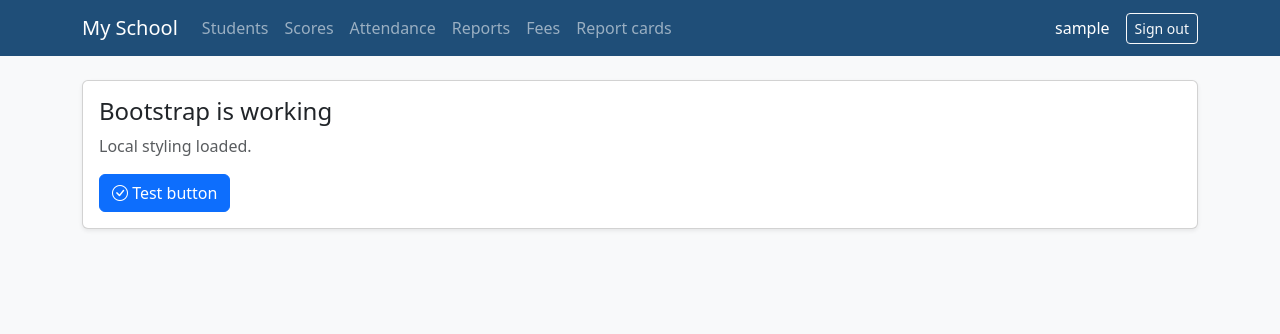
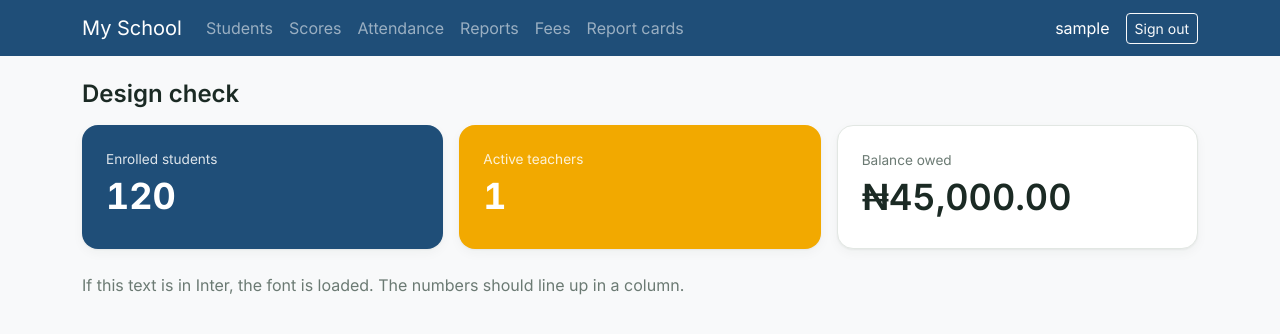
Before and after one commit to ibrocods/musab-sms, a Django app: page / in a window 1280 px wide. Shown: the top 334 px of the page. Run offline with Django 5.2, Linux system fonts and the light colour scheme; the visitor is signed in with stand-in values (Sample User, id 1); data comes from the database, SQL or seed files in the repository; some libraries are stand-ins or nearby versions.

Commit message:
UI step 1: Inter font, design tokens and derived school colours

```diff
--- a/core/views.py
+++ b/core/views.py
@@ -14,6 +14,8 @@ def school_css(request):
         ":root {\n"
         f"  --school-primary: {profile.primary_colour};\n"
         f"  --school-accent: {profile.accent_colour};\n"
+        "  --school-primary-soft: color-mix(in srgb, var(--school-primary) 12%, white);\n"
+        "  --school-accent-soft: color-mix(in srgb, var(--school-accent) 16%, white);\n"
         "}\n"
         ".navbar.bg-school { background-color: var(--school-primary) !important; }\n"
         ".btn-school { background-color: var(--school-primary); color: #fff; border: none; }\n"
--- /dev/null
+++ b/static/css/tokens.css
@@ -0,0 +1,75 @@
+/* Inter, stored locally so the school system works offline */
+@font-face {
+  font-family: 'Inter';
+  src: url('/static/vendor/inter/Inter-Regular.woff2') format('woff2');
+  font-weight: 400;
+  font-style: normal;
+  font-display: swap;
+}
+@font-face {
+  font-family: 'Inter';
+  src: url('/static/vendor/inter/Inter-Medium.woff2') format('woff2');
+  font-weight: 500;
+  font-style: normal;
+  font-display: swap;
+}
+@font-face {
+  font-family: 'Inter';
+  src: url('/static/vendor/inter/Inter-SemiBold.woff2') format('woff2');
+  font-weight: 600;
+  font-style: normal;
+  font-display: swap;
+}
+@font-face {
+  font-family: 'Inter';
+  src: url('/static/vendor/inter/Inter-Bold.woff2') format('woff2');
+  font-weight: 700;
+  font-style: normal;
+  font-display: swap;
+}
+
+/* Design tokens. Change a value here and every page follows.
+   School colours are injected by the school_css view, so they're not set here. */
+:root {
+  /* Type */
+  --font-sans: 'Inter', system-ui, -apple-system, 'Segoe UI', sans-serif;
+
+  /* Surfaces and text */
+  --surface-page: #F5F6F3;
+  --surface-card: #FFFFFF;
+  --surface-muted: #EEF1EC;
+  --text-strong: #1B2A24;
+  --text-body: #33423B;
+  --text-muted: #6B7A73;
+  --border: #E2E7E3;
+
+  /* Status (fixed across schools, so a red always means trouble) */
+  --status-ok: #2E7D4F;
+  --status-warn: #B7791F;
+  --status-danger: #B42318;
+  --status-info: #2B6CB0;
+
+  /* Shape and space */
+  --radius-sm: 8px;
+  --radius-md: 12px;
+  --radius-lg: 16px;
+  --shadow-card: 0 1px 2px rgba(27, 42, 36, 0.06), 0 4px 12px rgba(27, 42, 36, 0.04);
+  --space-1: 4px;
+  --space-2: 8px;
+  --space-3: 12px;
+  --space-4: 16px;
+  --space-6: 24px;
+  --space-8: 32px;
+}
+
+body {
+  font-family: var(--font-sans);
+  color: var(--text-body);
+  background: var(--surface-page);
+  -webkit-font-smoothing: antialiased;
+}
+
+/* Money, marks and counts line up in columns */
+.num {
+  font-variant-numeric: tabular-nums;
+}
--- a/templates/base.html
+++ b/templates/base.html
@@ -9,6 +9,7 @@
   <link rel="stylesheet" href="{% static 'vendor/bootstrap/css/bootstrap.min.css' %}">
   <link rel="stylesheet" href="{% static 'vendor/bootstrap-icons/bootstrap-icons.min.css' %}">
   <link rel="stylesheet" href="{% static 'css/custom.css' %}">
+  <link rel="stylesheet" href="{% static 'css/tokens.css' %}">
   <link rel="stylesheet" href="{% url 'school_css' %}">
 </head>
 <body class="bg-light">
--- a/templates/home.html
+++ b/templates/home.html
@@ -1,10 +1,24 @@
 {% extends 'base.html' %}
+{% block title %}Design check{% endblock %}
 {% block content %}
-  <div class="card shadow-sm">
-    <div class="card-body">
-      <h1 class="h4">Bootstrap is working</h1>
-      <p class="text-muted">Local styling loaded.</p>
-      <button class="btn btn-primary"><i class="bi bi-check-circle"></i> Test button</button>
-    </div>
+<h1 class="h4 mb-3" style="color: var(--text-strong); font-weight: 600;">Design check</h1>
+
+<div style="display: grid; grid-template-columns: repeat(auto-fit, minmax(200px, 1fr)); gap: var(--space-4);">
+  <div style="background: var(--school-primary); color: #fff; border-radius: var(--radius-lg); padding: var(--space-6); box-shadow: var(--shadow-card);">
+    <div style="font-size: 0.85rem; opacity: 0.85;">Enrolled students</div>
+    <div class="num" style="font-size: 2.25rem; font-weight: 700;">120</div>
   </div>
+  <div style="background: var(--school-accent); color: #fff; border-radius: var(--radius-lg); padding: var(--space-6); box-shadow: var(--shadow-card);">
+    <div style="font-size: 0.85rem; opacity: 0.85;">Active teachers</div>
+    <div class="num" style="font-size: 2.25rem; font-weight: 700;">1</div>
+  </div>
+  <div style="background: var(--surface-card); color: var(--text-body); border: 1px solid var(--border); border-radius: var(--radius-lg); padding: var(--space-6); box-shadow: var(--shadow-card);">
+    <div style="font-size: 0.85rem; color: var(--text-muted);">Balance owed</div>
+    <div class="num" style="font-size: 2.25rem; font-weight: 600; color: var(--text-strong);">₦45,000.00</div>
+  </div>
+</div>
+
+<p class="mt-4" style="color: var(--text-muted);">
+  If this text is in Inter, the font is loaded. The numbers should line up in a column.
+</p>
 {% endblock %}
```
Also changed, not shown: core/test_design.py (added, +18 -0 lines), static/vendor/inter/Inter-Bold.woff2 (added), static/vendor/inter/Inter-Medium.woff2 (added), static/vendor/inter/Inter-Regular.woff2 (added), static/vendor/inter/Inter-SemiBold.woff2 (added), 1 other file.
